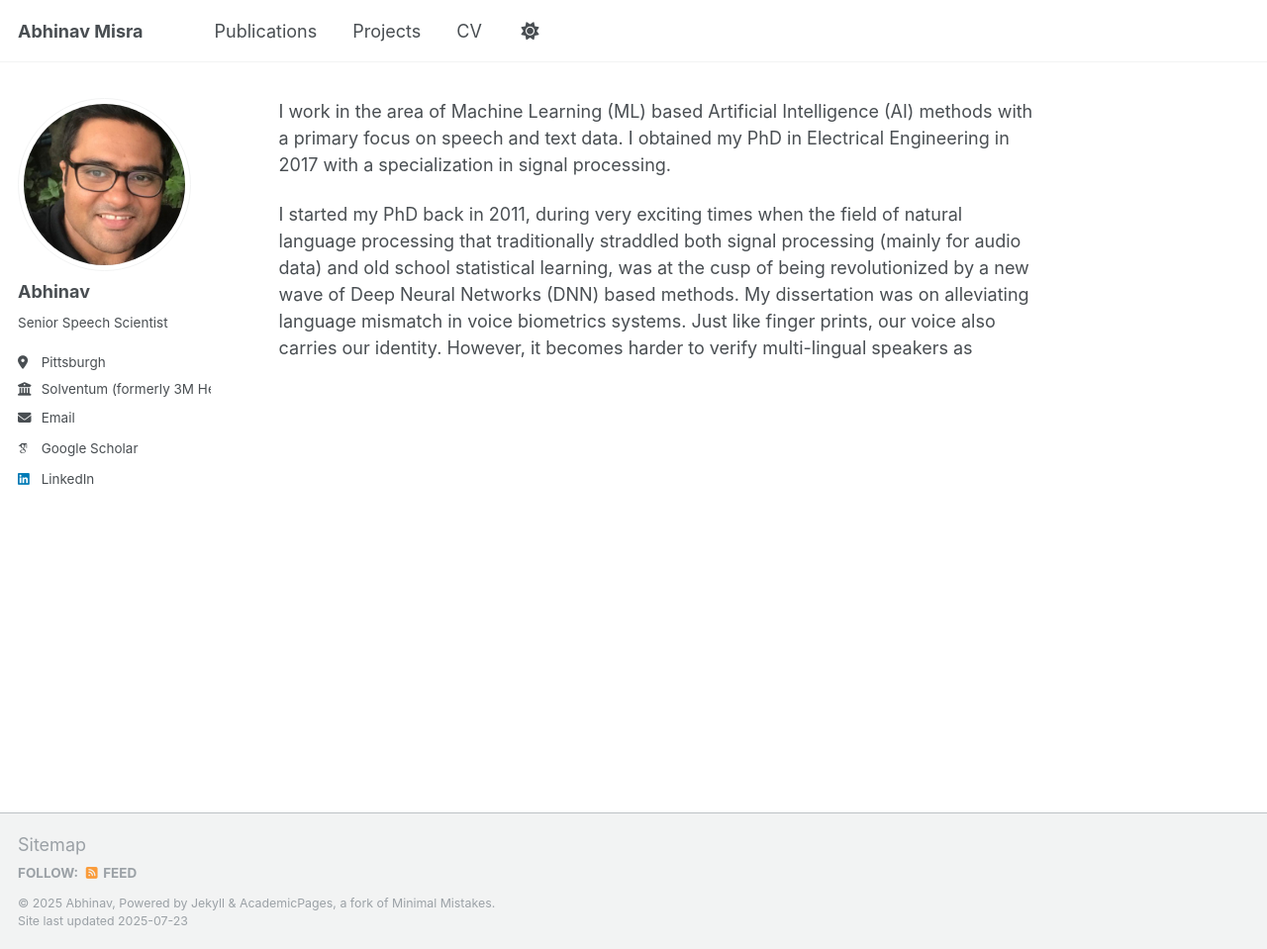
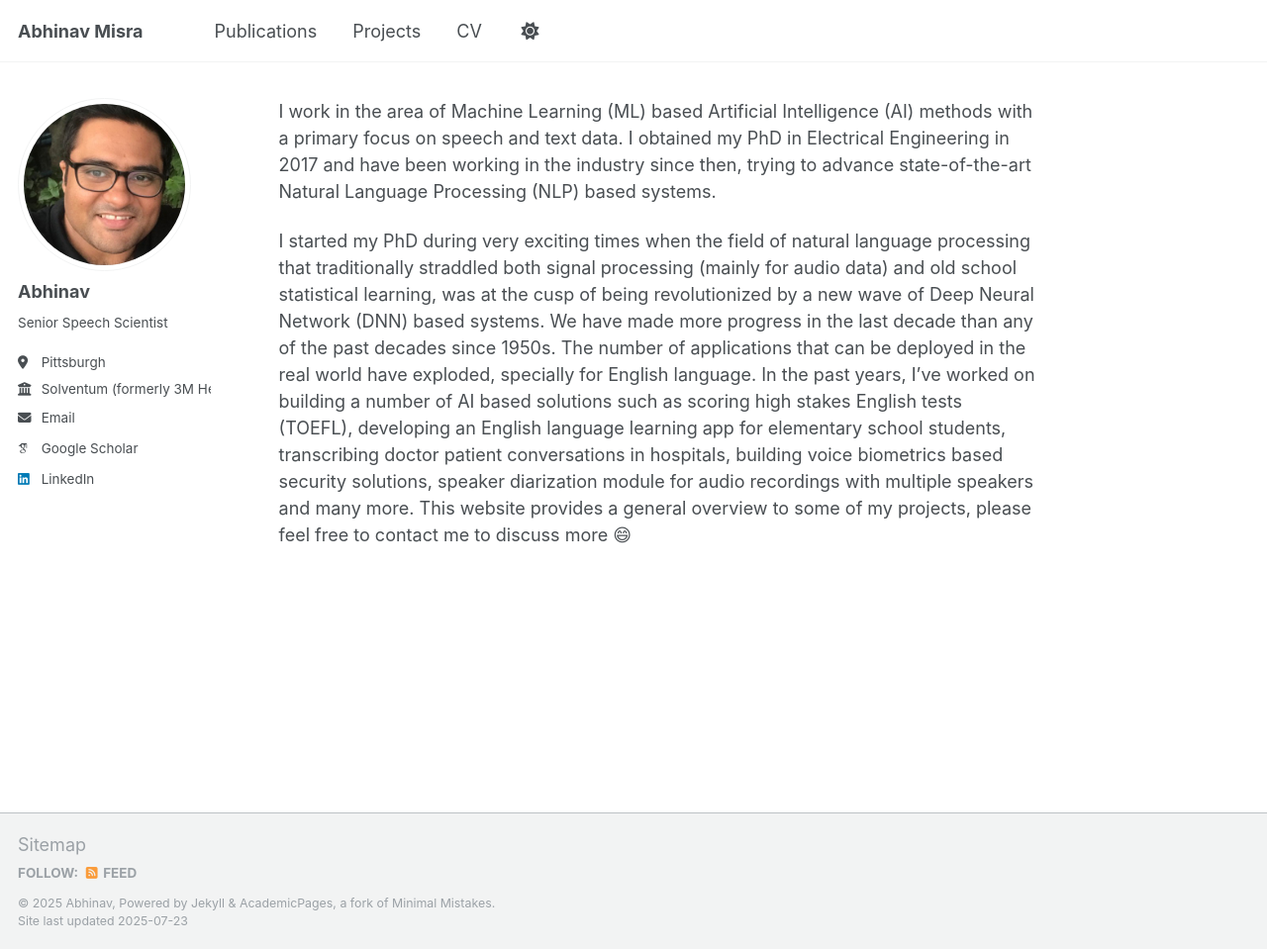
Before and after one commit to amisra001/amisra001.github.io, a Jekyll site: the page built from _pages/about.md, in a window 1280 px wide and 959 px high. Shown: the whole window at 99% size. Built offline with Jekyll 4.4.1, drawn with Linux system fonts in a browser that asks for light colours; emoji names are drawn with the system emoji font; some web fonts are replaced; a script that is not in the unit is left out.

Commit message:
updating website

```diff
--- a/_pages/about.md
+++ b/_pages/about.md
@@ -7,6 +7,6 @@ redirect_from:
 ---
 
 
-I work in the area of Machine Learning (ML) based Artificial Intelligence (AI) methods with a primary focus on speech and text data. I obtained my PhD in Electrical Engineering in 2017 with a specialization in signal processing.
+I work in the area of Machine Learning (ML) based Artificial Intelligence (AI) methods with a primary focus on speech and text data. I obtained my PhD in Electrical Engineering in 2017 and have been working in the industry since then, trying to advance state-of-the-art Natural Language Processing (NLP) based systems.
 
-I started my PhD back in 2011, during very exciting times when the field of natural language processing that traditionally straddled both signal processing (mainly for audio data) and old school statistical learning, was at the cusp of being revolutionized by a new wave of Deep Neural Networks (DNN) based methods. My dissertation was on alleviating language mismatch in voice biometrics systems. Just like finger prints, our voice also carries our identity. However, it becomes harder to verify multi-lingual speakers as
+I started my PhD during very exciting times when the field of natural language processing that traditionally straddled both signal processing (mainly for audio data) and old school statistical learning, was at the cusp of being revolutionized by a new wave of Deep Neural Network (DNN) based systems. We have made more progress in the last decade than any of the past decades since 1950s. The number of applications that can be deployed in the real world have exploded, specially for English language. In the past years, I've worked on building a number of AI based solutions such as scoring high stakes English tests (TOEFL), developing an English language learning app for elementary school students, transcribing doctor patient conversations in hospitals, building voice biometrics based security solutions, speaker diarization module for audio recordings with multiple speakers and many more. This website provides a general overview to some of my projects, please feel free to contact me to discuss more :smile:
```
